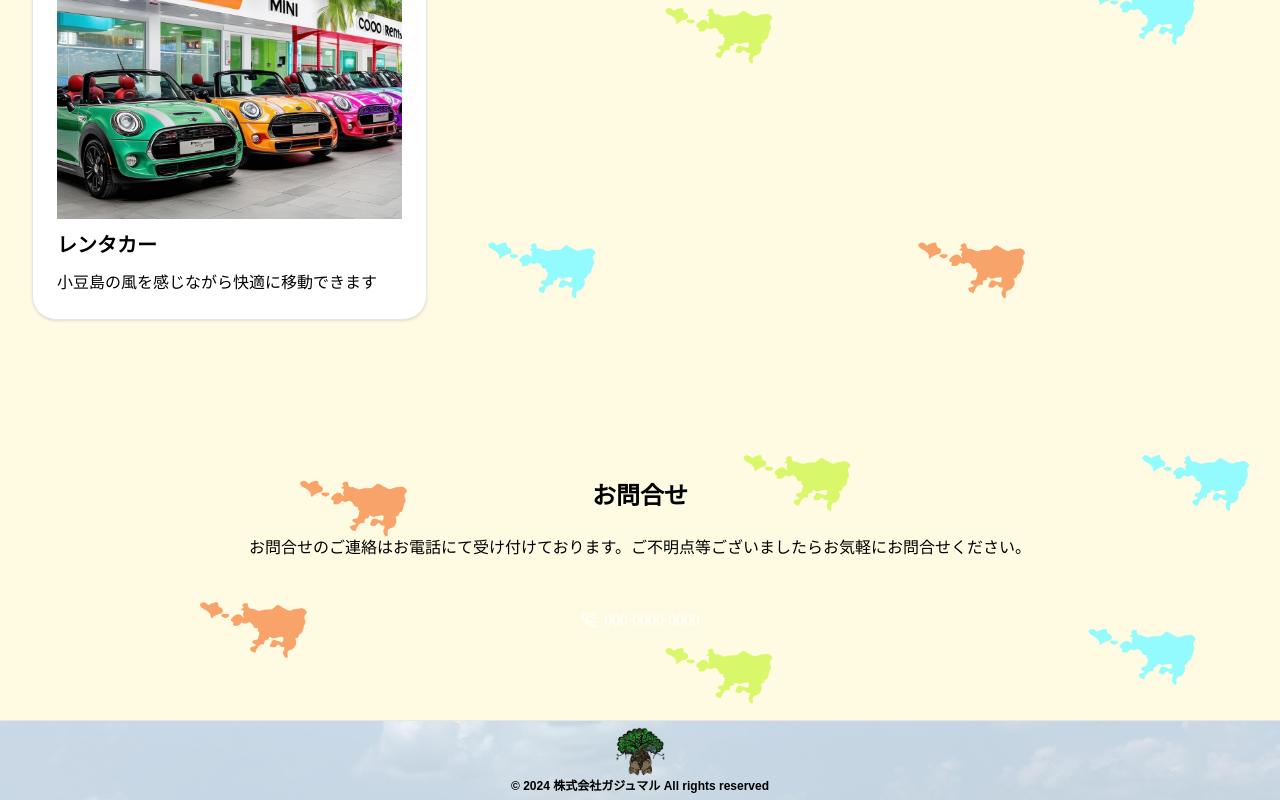
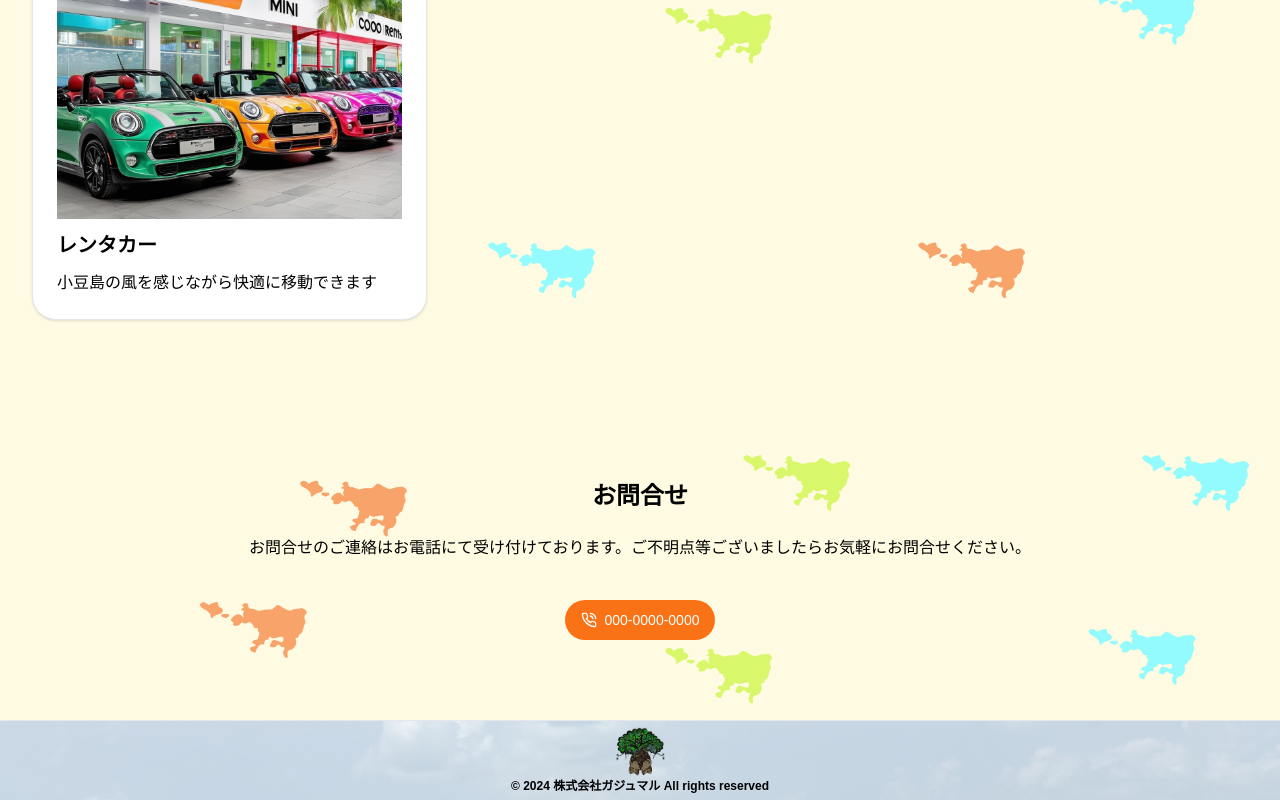
Before and after one commit to olivemochi23/gajumaru-site, a Next.js app: page / in a window 1280 px wide. Shown: the part 2148-2948 px from the top of the page. Built offline with nearby package versions, Linux system fonts and the light colour scheme; a web font is replaced by a local one.

Commit message:
contact button

```diff
--- a/app/components/contact.tsx
+++ b/app/components/contact.tsx
@@ -4,8 +4,8 @@ import { PhoneCall } from "lucide-react"
 
 export function ButtonWithIcon() {
   return (
-    <div className="relative z-10">
-      <Button className=" text-white rounded-full hover:bg-opacity-80 active:bg-opacity-100 transition-opacity duration-300">
+    <div className="relative z-10 flex justify-center items-center">
+      <Button className="bg-orange-500 active:bg-orange-500 z-10 text-white rounded-full ">
         <PhoneCall className="mr-2 h-4 w-4" /> 000-0000-0000
       </Button>
     </div>
@@ -18,9 +18,7 @@ export default function Contact() {
       title="お問合せ"
       subTitle="お問合せのご連絡はお電話にて受け付けております。ご不明点等ございましたらお気軽にお問合せください。"
       className="relative px-4 sm:px-6 lg:px-8 flex flex-col justify-center items-center bg-center bg-no-repeat bg-cover"
-      style={{
-        ///backgroundImage: "url('/お問合せ背景.png')",
-      }}
+      style={{}}
     >
       <ButtonWithIcon />
     </Section>
```
